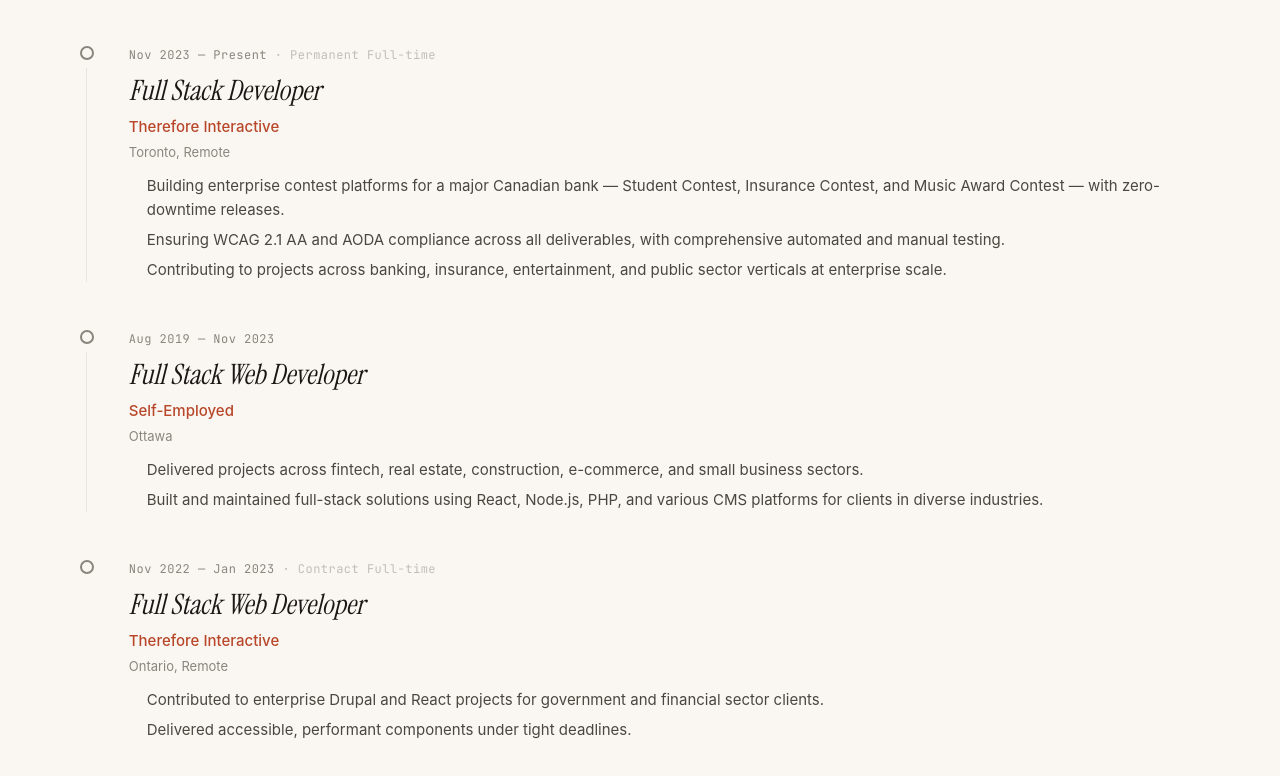
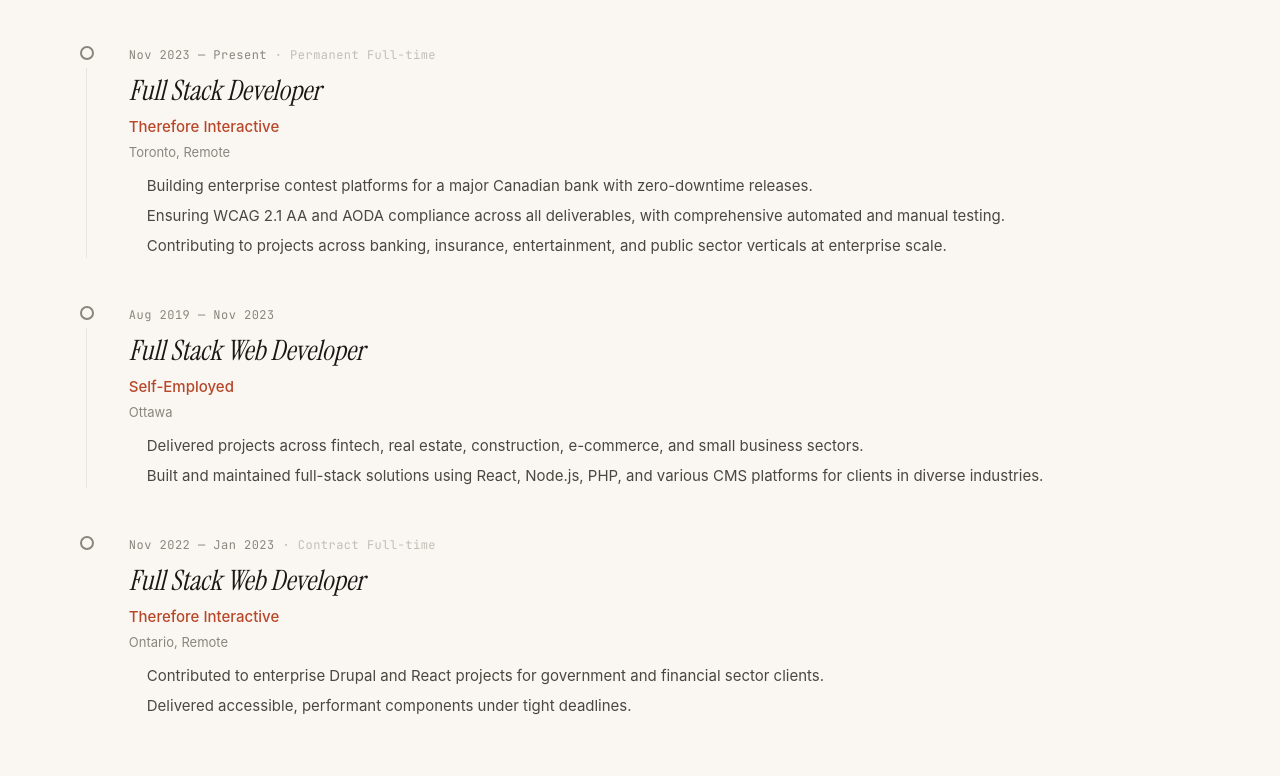
Before and after one commit to mo-ab93/moe, a Next.js app: page / in a window 1280 px wide. Shown: the part 2368-3144 px from the top of the page. Built offline with nearby package versions, Linux system fonts and the light colour scheme.

Commit message:
Remove specific contest names from experience section

```diff
--- a/components/Experience.tsx
+++ b/components/Experience.tsx
@@ -23,7 +23,7 @@ const experienceData = [
     period: 'Nov 2023 — Present',
     type: 'Permanent Full-time',
     bullets: [
-      'Building enterprise contest platforms for a major Canadian bank — Student Contest, Insurance Contest, and Music Award Contest — with zero-downtime releases.',
+      'Building enterprise contest platforms for a major Canadian bank with zero-downtime releases.',
       'Ensuring WCAG 2.1 AA and AODA compliance across all deliverables, with comprehensive automated and manual testing.',
       'Contributing to projects across banking, insurance, entertainment, and public sector verticals at enterprise scale.',
     ],
```
